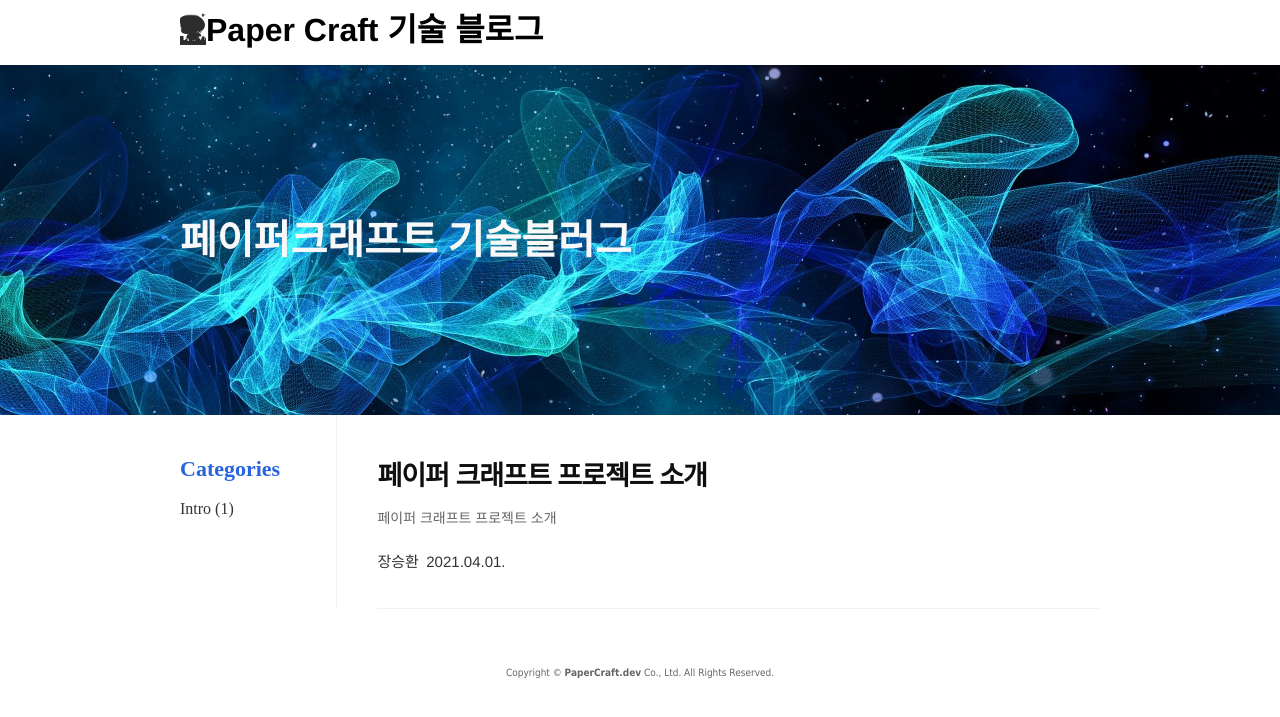
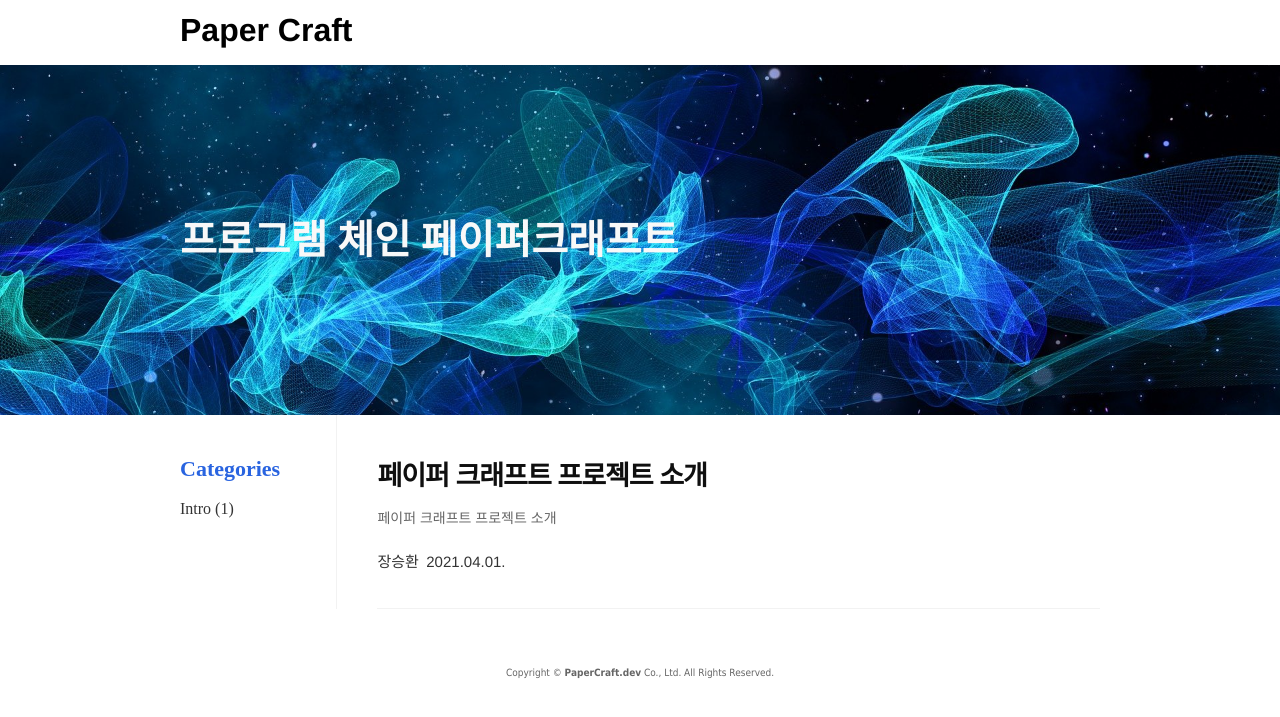
Before and after one commit to papercraft-projects/papercraft-projects.github.io, a Jekyll site: the page built from index.html, in a window 1280 px wide. Shown: the top 717 px of the page. Built offline with Jekyll 4.4.1, drawn with Linux system fonts in a browser that asks for light colours.

Commit message:
화면된 버그 수정

```diff
--- a/_includes/banner.html
+++ b/_includes/banner.html
@@ -22,7 +22,7 @@
         <h2 class="main-banner__h2">
 
             {% if page.name == 'index.html' %}
-                <span>페이퍼크래프트 기술블러그</span>
+                <span>프로그램 체인 페이퍼크래프트</span>
             {% elsif page.layout == 'category' %}
                 <span>
                     {{page.title}}
--- a/_includes/header.html
+++ b/_includes/header.html
@@ -14,8 +14,8 @@
         </button>
         <h1 class="header__h1">
             <a href="/" target="_self" class="header__link">
-                <span class="header__logo"></span>
-                <span class="blind">Paper Craft 기술 블로그</span>
+                <!--<span class="header__logo"></span>-->
+                <span class="blind">Paper Craft </span>
             </a>
         </h1>
     </div>
```
Also changed, not shown: _posts/2021-03-20-Intro.md (renamed from _posts/2021-03-20-INTRO.md, +2 -2 lines), category/Intro.md (line endings or trailing spaces).
